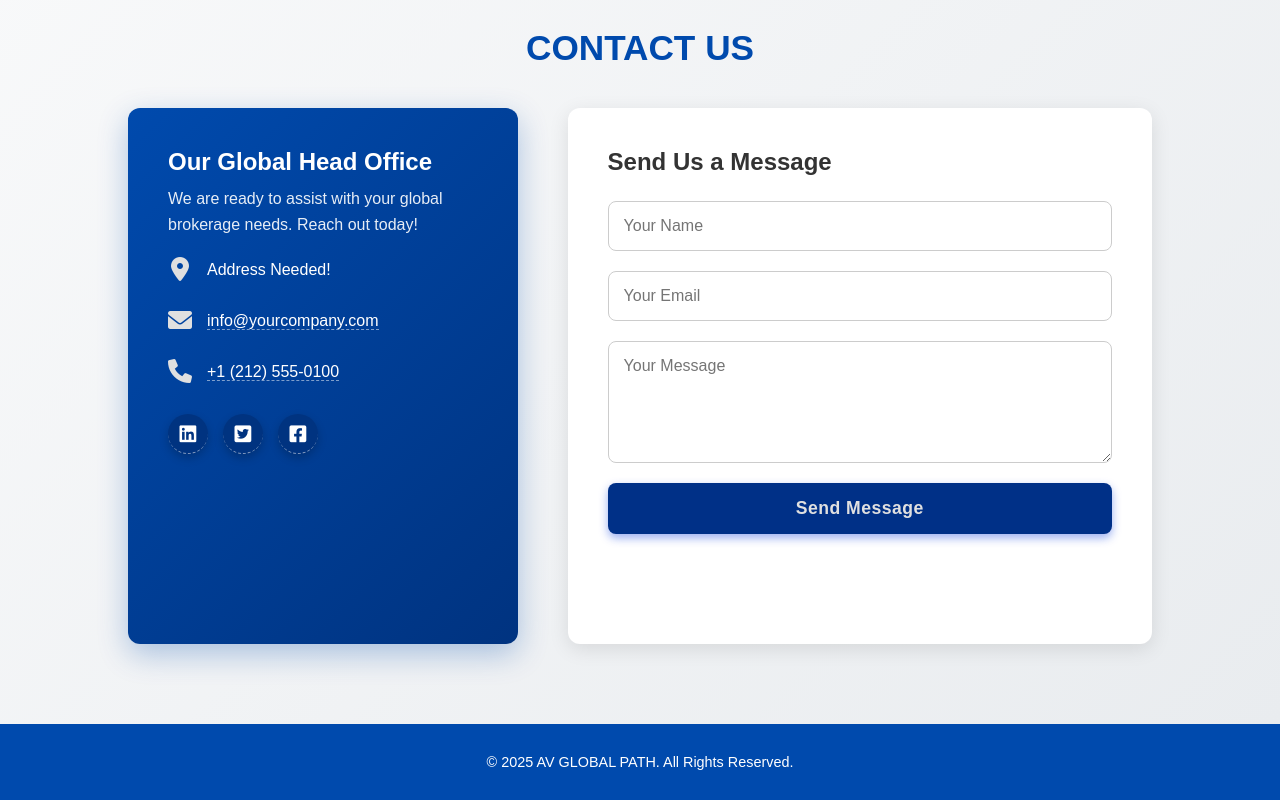
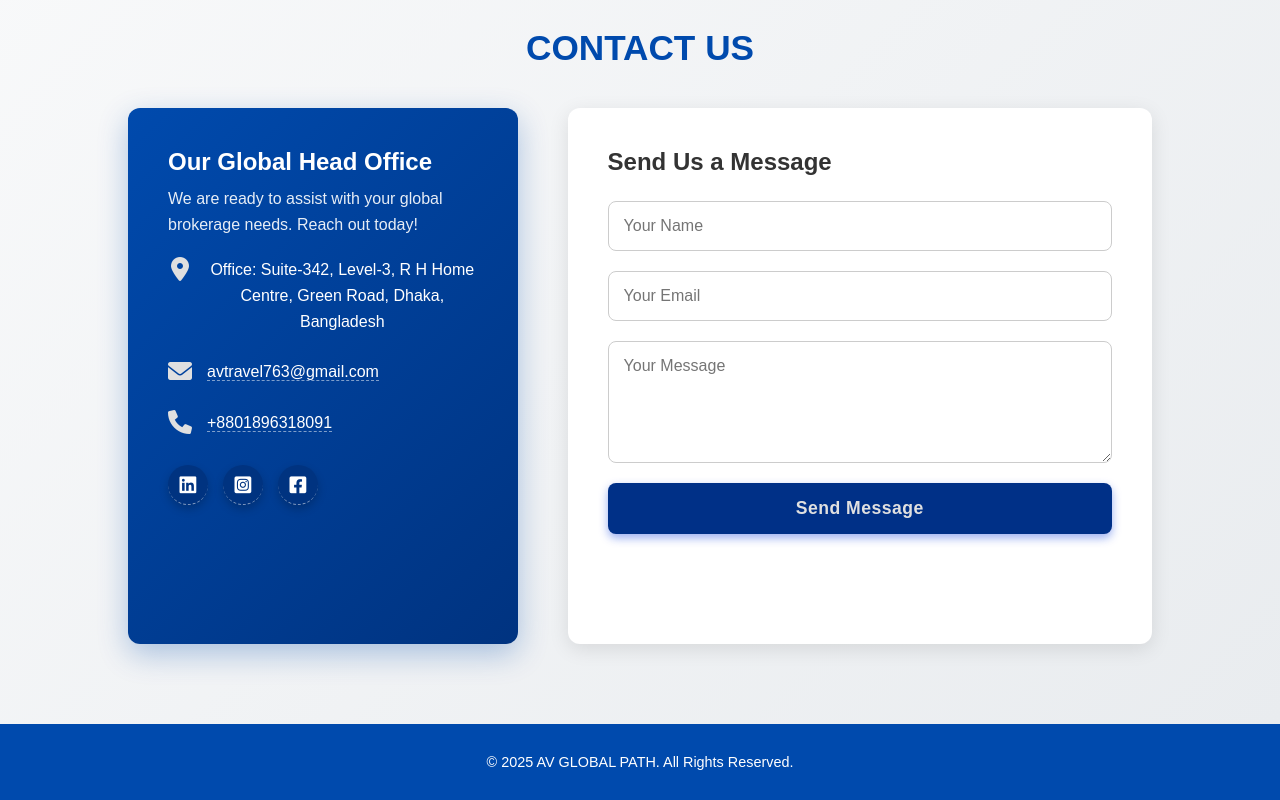
Before and after one commit to dahriwaris/av-global-path, a plain HTML site: page index.html in a window 1280 px wide. Shown: the part 4399-5199 px from the top of the page. Drawn offline with Linux system fonts and the light colour scheme; animation ran at ten frames a second.

Commit message:
Info update

```diff
--- a/index.html
+++ b/index.html
@@ -429,34 +429,40 @@
 
           <div class="info-item">
             <i class="fas fa-location-dot contact-icon"></i>
-            <p>Address Needed!</p>
+            <p>
+              Office: Suite-342, Level-3, R H Home Centre, Green Road, Dhaka,
+              Bangladesh
+            </p>
           </div>
 
           <div class="info-item">
             <i class="fas fa-envelope contact-icon"></i>
             <p>
-              <a href="mailto:info@yourcompany.com">info@yourcompany.com</a>
-              <!-- /* change it - Azad */ -->
+              <a href="mailto:avtravel763@gmail.com">avtravel763@gmail.com</a>
             </p>
           </div>
 
           <div class="info-item">
             <i class="fas fa-phone contact-icon"></i>
             <p>
-              <a href="tel:+12125550100">+1 (212) 555-0100</a>
-              <!-- /* change it - Azad */ -->
+              <a href="tel:+8801896318091">+8801896318091</a>
             </p>
           </div>
 
           <div class="social-links">
-            <!-- /* change it - Azad */ -->
-            <a href="#" aria-label="LinkedIn Profile"
+            <a
+              href="https://bd.linkedin.com/company/av-global-path"
+              aria-label="LinkedIn Profile"
               ><i class="fab fa-linkedin"></i
             ></a>
-            <a href="#" aria-label="Twitter Profile"
-              ><i class="fab fa-twitter-square"></i
+            <a
+              href="https://www.instagram.com/avairticket"
+              aria-label="Instagram Profile"
+              ><i class="fab fa-instagram-square"></i
             ></a>
-            <a href="#" aria-label="Facebook Profile"
+            <a
+              href="https://www.facebook.com/avtravel763/"
+              aria-label="Facebook Profile"
               ><i class="fab fa-facebook-square"></i
             ></a>
           </div>
--- a/script.js
+++ b/script.js
@@ -135,7 +135,7 @@ function sendMailto(event) {
   const email = document.getElementById("email").value;
   const message = document.getElementById("message").value;
 
-  const recipient = "info@yourcompany.com"; // change it - Azad
+  const recipient = "avtravel763@gmail.com";
 
   const subject = encodeURIComponent(
     `New Contact Form Submission from ${name}`
--- a/style.css
+++ b/style.css
@@ -1443,6 +1443,12 @@ footer {
     }
   }
 
+  .about-back {
+    font-size: 0.9rem;
+    padding: 10px;
+    padding-top: 20px;
+  }
+
   #reach {
     padding: 60px 5%;
   }
```
